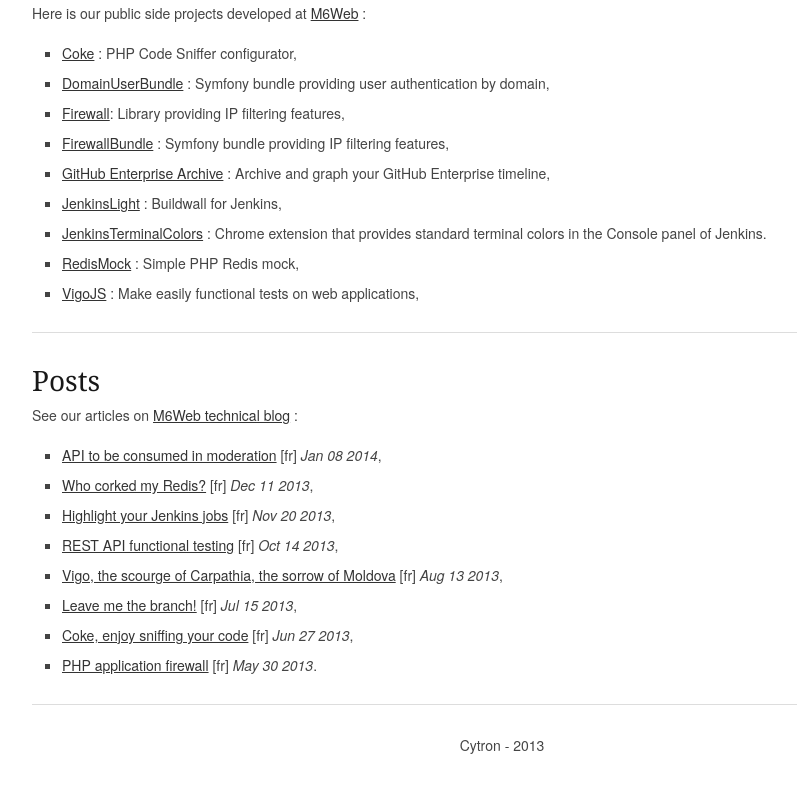
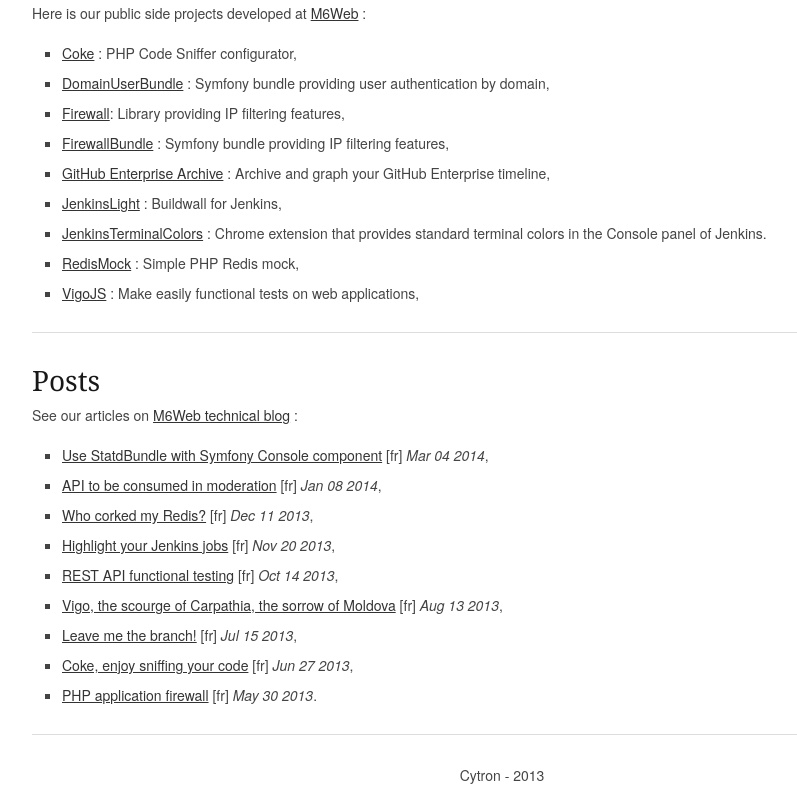
Before and after one commit to fdubost/cytron.fr, a plain HTML site: page index.html in a window 1280 px wide. Shown: the part 465-1271 px from the top of the page, without its empty margins (138-935 px from the left). Before the commit the page ends 1241 px from the top, so only its background shows below. Drawn offline with Linux system fonts and the light colour scheme.

Commit message:
Add last article

```diff
--- a/index.html
+++ b/index.html
@@ -106,6 +106,7 @@
             <h3>Posts</h3>
             <p>See our articles on <a href="http://tech.m6web.fr/" title="M6Web technical blog">M6Web technical blog</a> :
                 <ul class="square">
+                    <li><a href="http://tech.m6web.fr/utilisation-du-statsdbundle-avec-la-console/" title="Use StatdBundle with Symfony Console component">Use StatdBundle with Symfony Console component</a> [fr] <em>Mar 04 2014</em>,</li>
                     <li><a href="http://tech.m6web.fr/api-a-consommer-avec-moderation/" title="API authentication by domain name">API to be consumed in moderation</a> [fr] <em>Jan 08 2014</em>,</li>
                     <li><a href="http://tech.m6web.fr/redismock-qui-a-bouchonne-mon-redis.html" title="RedisMock">Who corked my Redis?</a> [fr] <em>Dec 11 2013</em>,</li>
                     <li><a href="http://tech.m6web.fr/jenkinslight-mettez-en-lumiere-vos-jobs-jenkins.html" title="JenkinsLight">Highlight your Jenkins jobs</a> [fr] <em>Nov 20 2013</em>,</li>
```
